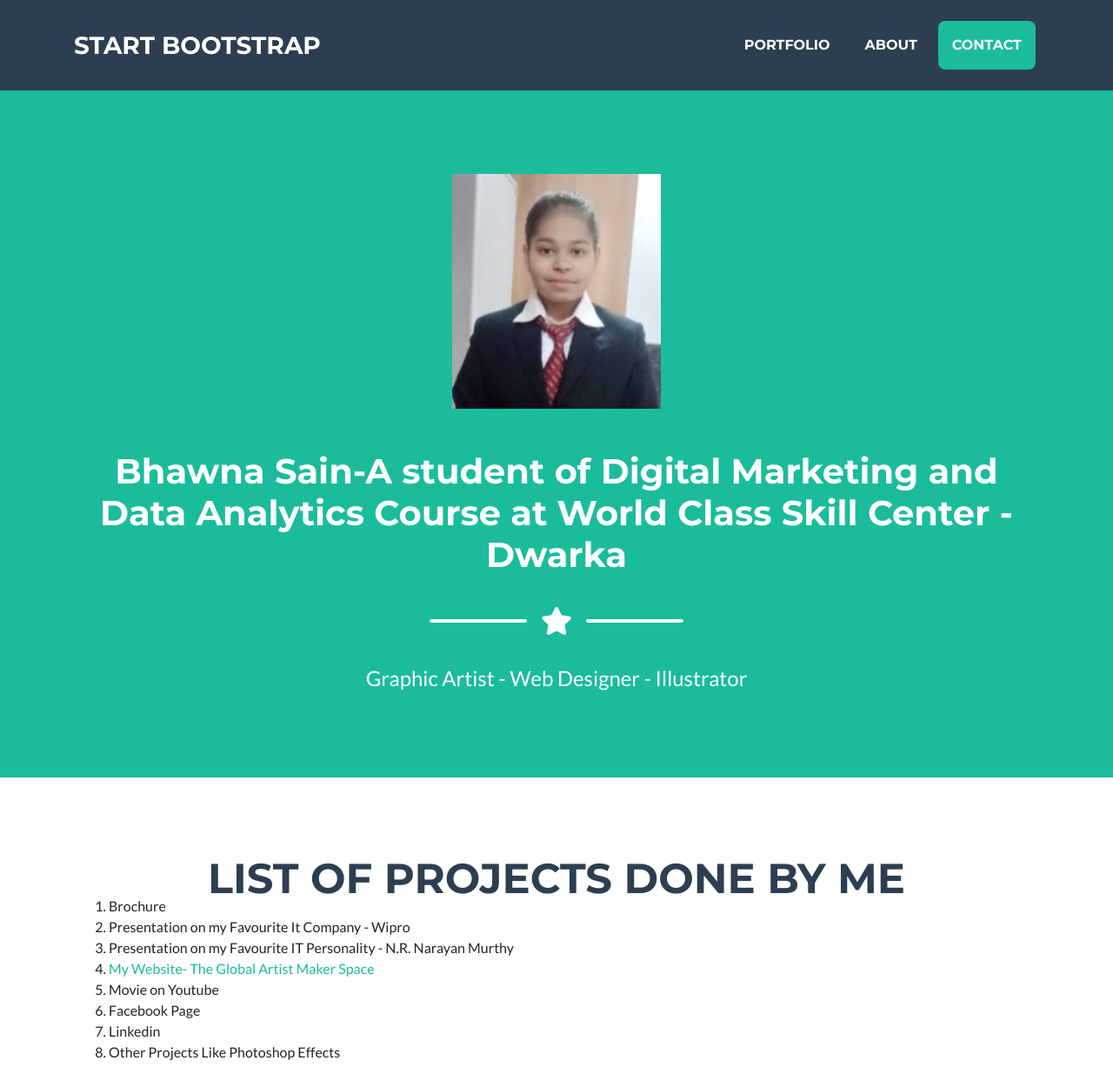
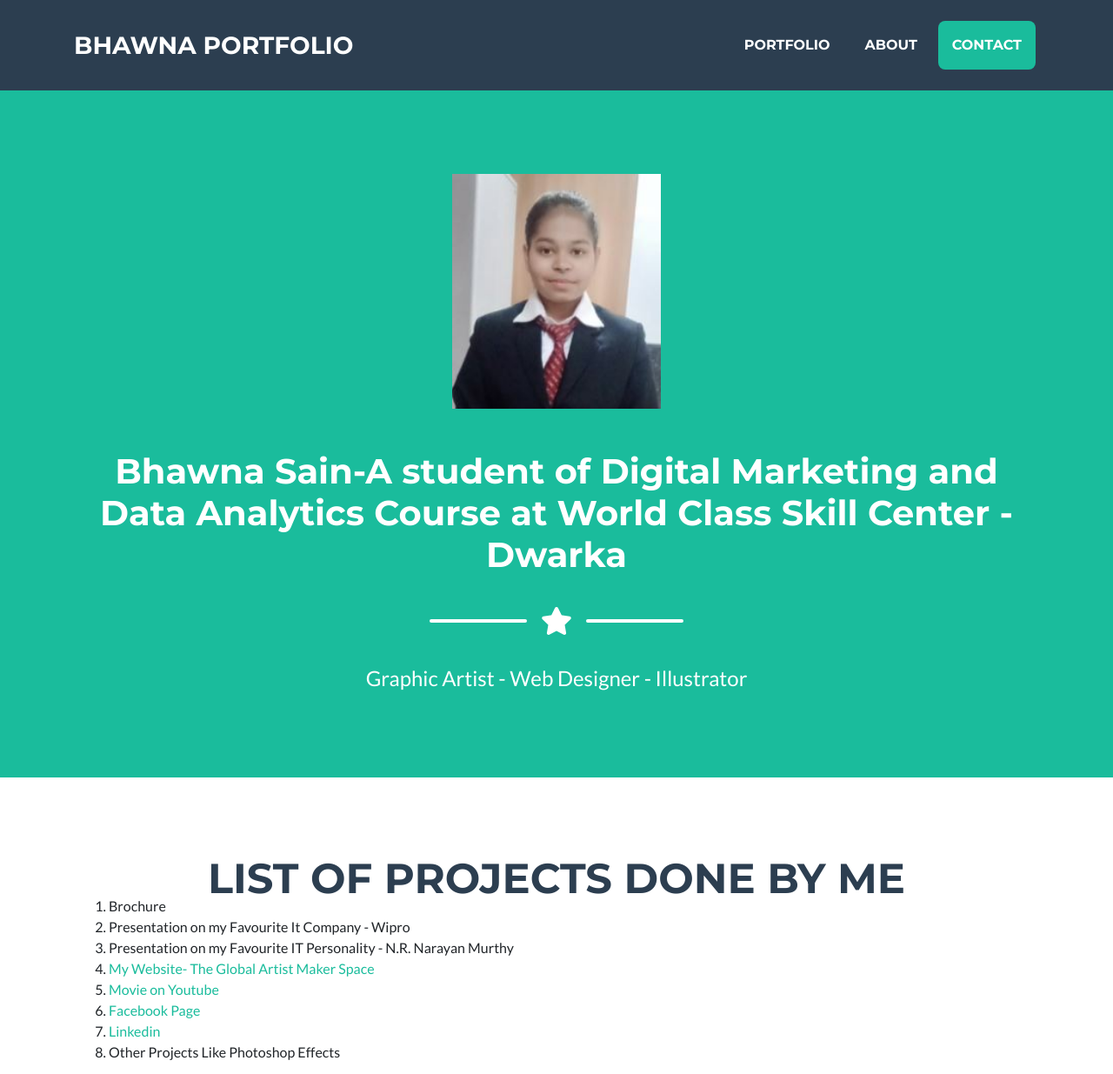
Before and after one commit to Bhawna25665/Bhawna-Portfolio, a website with bundled scripts: page index.html in a window 1280 px wide. Shown: the top 1235 px of the page at 87% size. Built offline with nearby package versions, Linux system fonts and the light colour scheme; files whose address does not match are found by name.

Commit message:
Update index.html

```diff
--- a/index.html
+++ b/index.html
@@ -25,7 +25,7 @@
   <!-- Navigation -->
   <nav class="navbar navbar-expand-lg bg-secondary text-uppercase fixed-top" id="mainNav">
     <div class="container">
-      <a class="navbar-brand js-scroll-trigger" href="#page-top">Start Bootstrap</a>
+      <a class="navbar-brand js-scroll-trigger" href="#page-top">Bhawna Portfolio</a>
       <button class="navbar-toggler navbar-toggler-right text-uppercase font-weight-bold bg-primary text-white rounded" type="button" data-toggle="collapse" data-target="#navbarResponsive" aria-controls="navbarResponsive" aria-expanded="false" aria-label="Toggle navigation">
         Menu
         <i class="fas fa-bars"></i>
@@ -81,9 +81,9 @@
 	      <li> Presentation on my Favourite It Company - Wipro</li>
 	      <li> Presentation on my Favourite IT Personality - N.R. Narayan Murthy</li>
 		  <li><a href="http://wcscdwbhawnagmail.wordpress.com">My Website- The Global Artist Maker Space</a></li>
-		  <li> Movie on Youtube</li>
-		  <li> Facebook Page</li>
-		  <li> Linkedin</li>
+		  <li><a href="https://www.youtube.com/channel/UCQ6N72trWY-aQqkZuGixISQ?view_as=subscriber">Movie on Youtube</a></li>
+		  <li><a href="https://www.facebook.com/Drawing-103729417738841/?modal=admin_todo_tour">Facebook Page</a></li>
+		  <li><a href="https://www.linkedin.com/in/bhawna-sain-185153193/">Linkedin</a></li>
 		  <li> Other Projects Like Photoshop Effects </li>
 	  </ol>
 	  <h3 class="page-section-heading text-center text-uppercase text-secondary mb-0">What I Can Do </h3>
```
